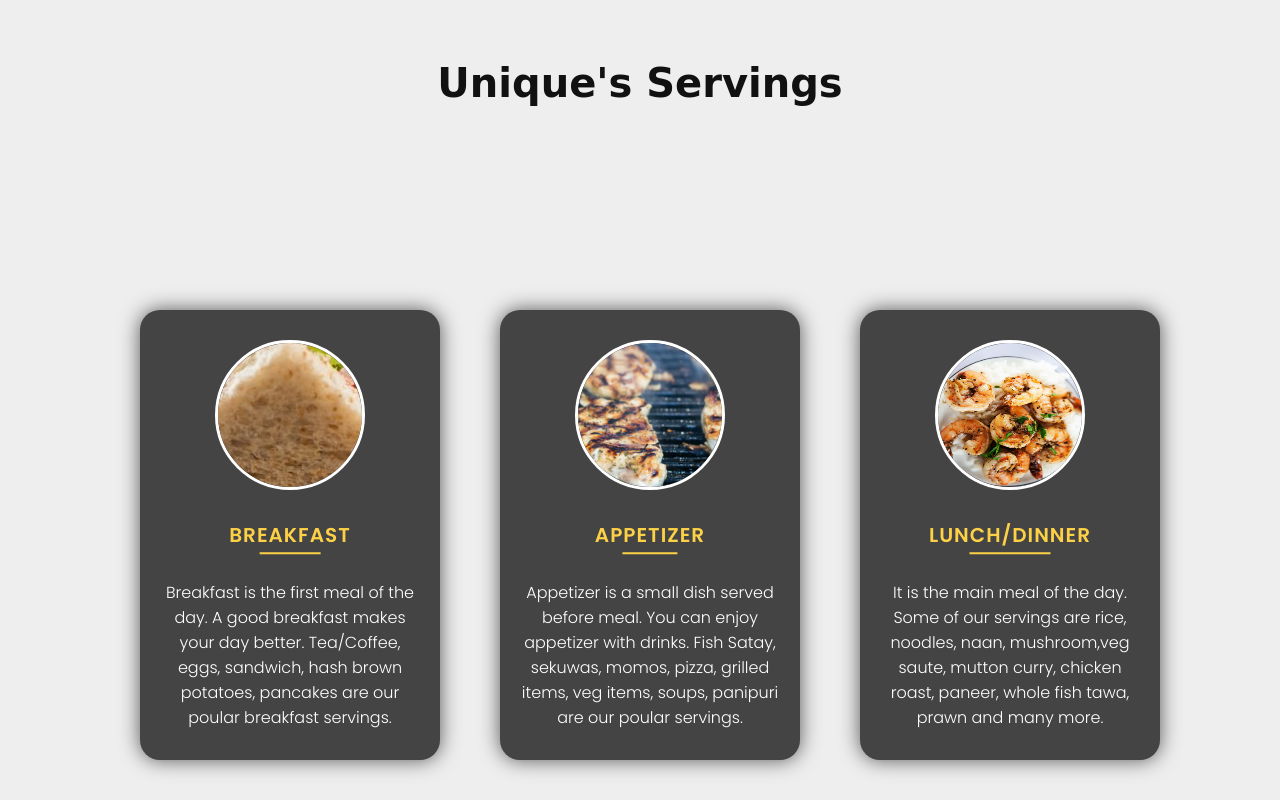
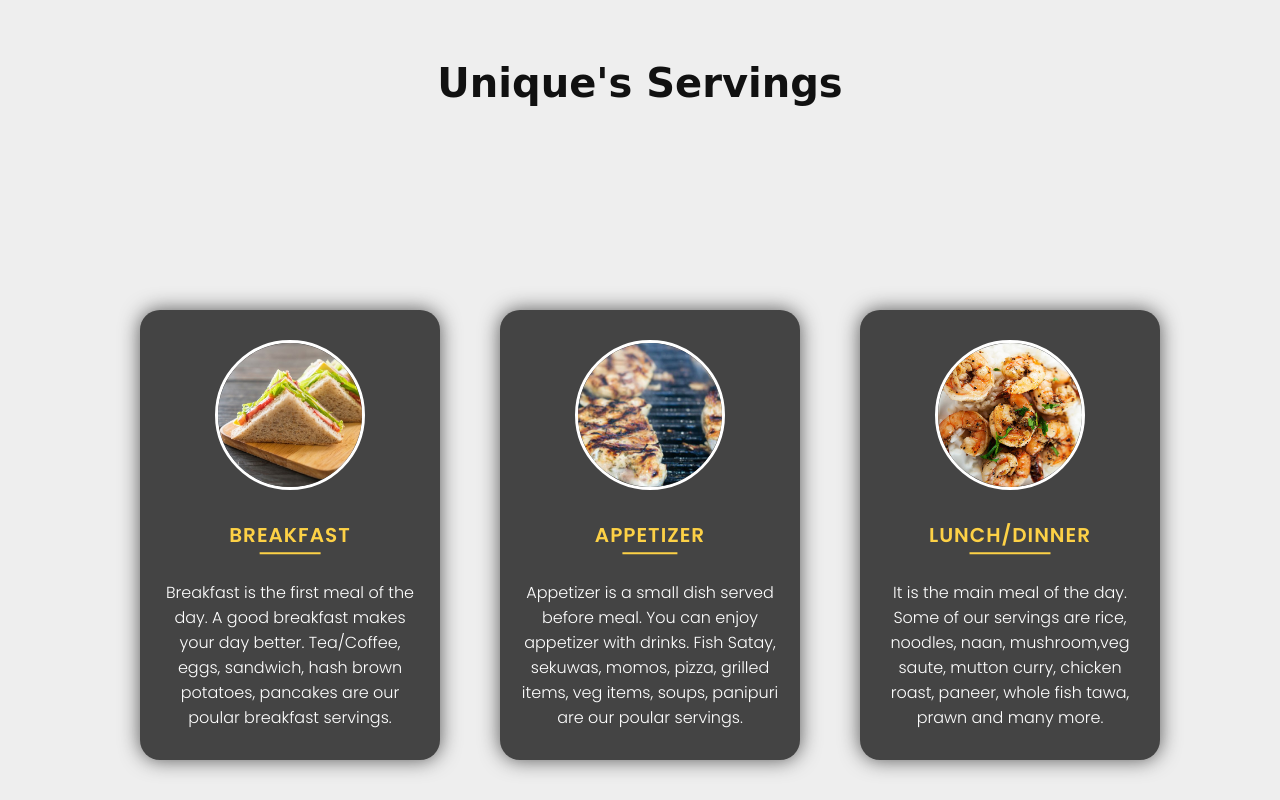
Before and after one commit to Kishor2k/unique-catering, a plain HTML site: page dist/menu.html in a window 1280 px wide. Shown: the part 880-1680 px from the top of the page. Drawn offline with nearby package versions, Linux system fonts and the light colour scheme; a web font is replaced by a local one.

Commit message:
card image

```diff
--- a/dist/menu.html
+++ b/dist/menu.html
@@ -147,7 +147,7 @@
 
             <div data-aos="flip-left" class="card card3">
               <div class="card-img">
-                <img src="/images/prawn-garlic.jpg" alt="prawn garlic" />
+                <img src="/images/prawn-garlic_thmb.jpg" alt="prawn garlic" />
               </div>
               <div class="card-title">Lunch/dinner</div>
               <div class="card-desc">
--- a/scss/main.scss
+++ b/scss/main.scss
@@ -248,6 +248,7 @@ h1 {
     text-align: center;
     color: #fff;
     box-shadow: 0px 0px 20px #555;
+    &.card1 .card-img img,
     &.card2 .card-img img,
     &.card3 .card-img img {
       height: 150px;
```
Also changed, not shown: dist/css/main.css, 1 other file.
